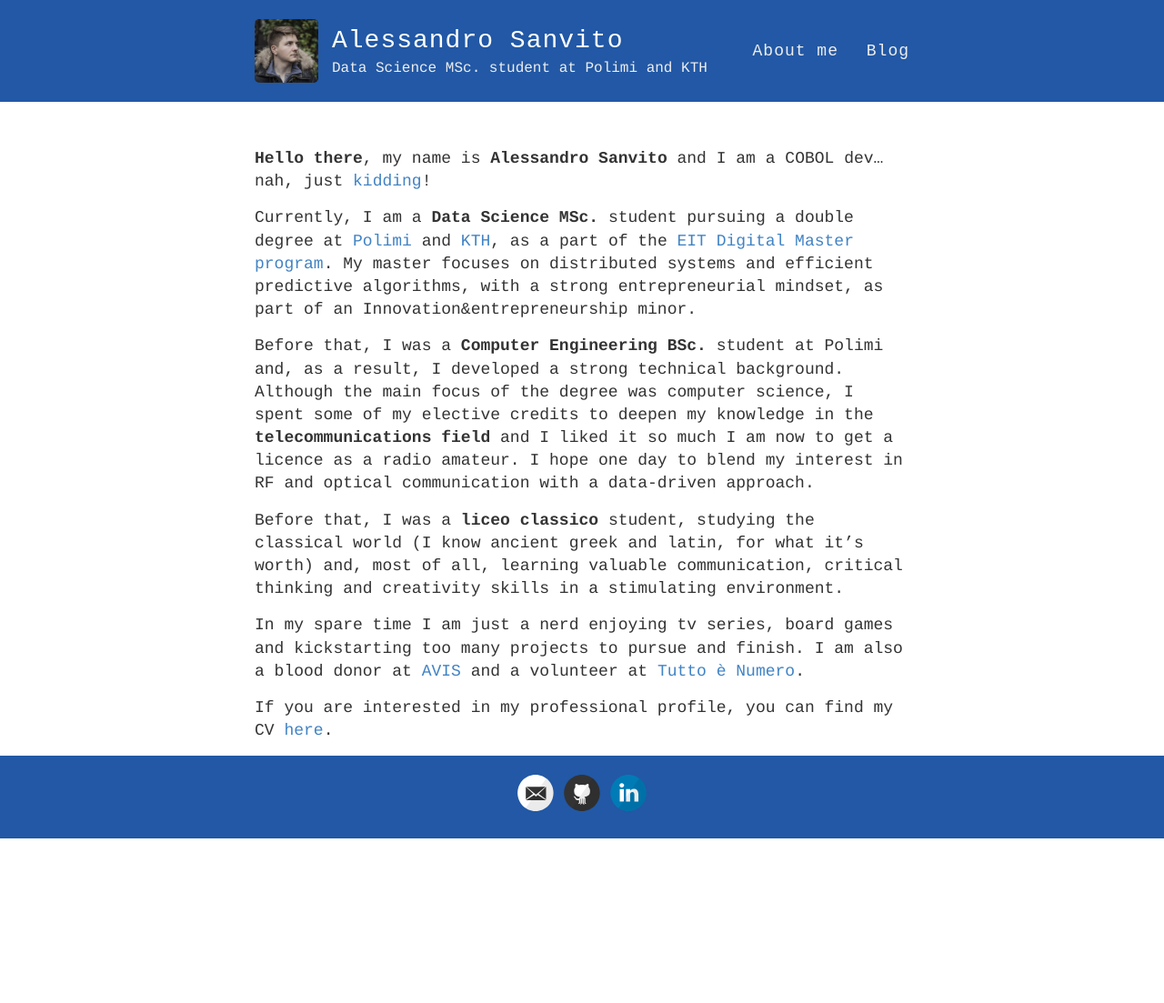
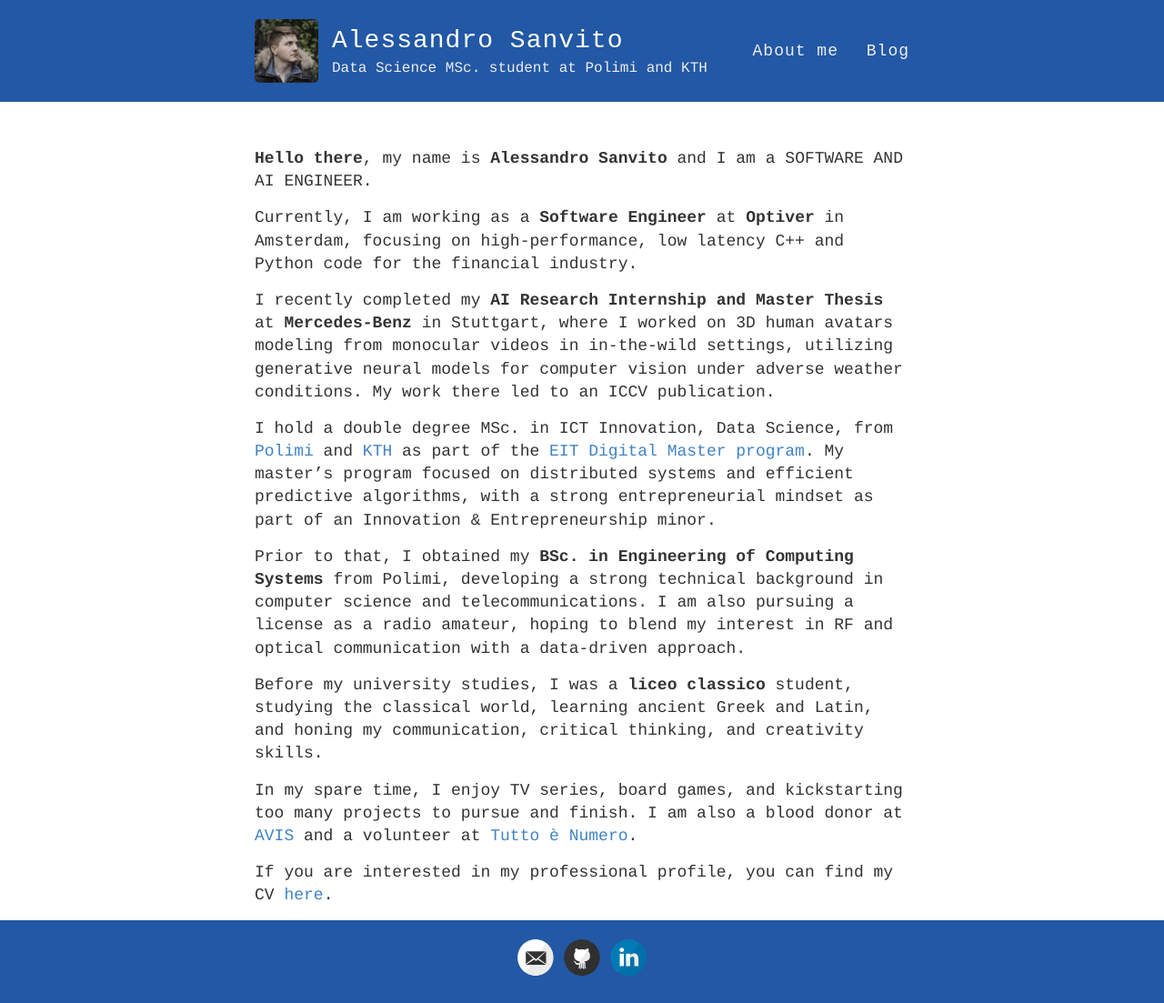
Before and after one commit to Alexdruso/Alexdruso.github.io, a Jekyll site: the page built from docs/index.md, in a window 1280 px wide. Shown: the whole page at 91% size. Built offline with Jekyll 4.4.1, drawn with Linux system fonts in a browser that asks for light colours; before the commit the page ends 922 px from its top, so only the background shows below that.

Commit message:
Update index.md

```diff
--- a/docs/index.md
+++ b/docs/index.md
@@ -3,27 +3,18 @@ title: Homepage
 layout: page
 ---
 
-**Hello there**, my name is **Alessandro Sanvito** and I am a COBOL dev...nah,
-just [kidding](https://i.redd.it/xjh798wltbz21.jpg)!
+**Hello there**, my name is **Alessandro Sanvito** and I am a SOFTWARE AND AI ENGINEER.
 
-Currently, I am a **Data Science MSc.** student pursuing a double degree at
-[Polimi](https://www.polimi.it/en/) and [KTH](https://www.kth.se/en),
-as a part of the [EIT Digital Master program](https://masterschool.eitdigital.eu/programmes/dsc/).
-My master focuses on distributed systems and efficient predictive algorithms,
-with a strong entrepreneurial mindset, as part of an Innovation&entrepreneurship minor.
+Currently, I am working as a **Software Engineer** at **Optiver** in Amsterdam, focusing on high‑performance, low latency C++ and Python code for the financial industry.
 
-Before that, I was a **Computer Engineering BSc.** student at Polimi and, as a result, I developed
-a strong technical background. Although the main focus of the degree was computer science,
-I spent some of my elective credits to deepen my knowledge in the **telecommunications field** and
-I liked it so much I am now to get a licence as a radio amateur.
-I hope one day to blend my interest in RF and optical communication with a data-driven approach.
+I recently completed my **AI Research Internship and Master Thesis** at **Mercedes-Benz** in Stuttgart, where I worked on 3D human avatars modeling from monocular videos in in-the-wild settings, utilizing generative neural models for computer vision under adverse weather conditions. My work there led to an ICCV publication.
 
-Before that, I was a **liceo classico** student, studying the classical world (I know ancient
-greek and latin, for what it's worth) and, most of all, learning valuable communication,
-critical thinking and creativity skills in a stimulating environment.
+I hold a double degree MSc. in ICT Innovation, Data Science, from [Polimi](https://www.polimi.it/en/) and [KTH](https://www.kth.se/en) as part of the [EIT Digital Master program](https://masterschool.eitdigital.eu/programmes/dsc/). My master’s program focused on distributed systems and efficient predictive algorithms, with a strong entrepreneurial mindset as part of an Innovation & Entrepreneurship minor.
 
-In my spare time I am just a nerd enjoying tv series, board games and kickstarting too many
-projects to pursue and finish. I am also a blood donor at [AVIS](https://www.avis.it/) and
-a volunteer at [Tutto è Numero](https://circolomatematico.org/).
+Prior to that, I obtained my **BSc. in Engineering of Computing Systems** from Polimi, developing a strong technical background in computer science and telecommunications. I am also pursuing a license as a radio amateur, hoping to blend my interest in RF and optical communication with a data-driven approach.
+
+Before my university studies, I was a **liceo classico** student, studying the classical world, learning ancient Greek and Latin, and honing my communication, critical thinking, and creativity skills.
+
+In my spare time, I enjoy TV series, board games, and kickstarting too many projects to pursue and finish. I am also a blood donor at [AVIS](https://www.avis.it/) and a volunteer at [Tutto è Numero](https://circolomatematico.org/).
 
 If you are interested in my professional profile, you can find my CV [here](\public\Alessandro_Sanvito_CV.pdf).
```
